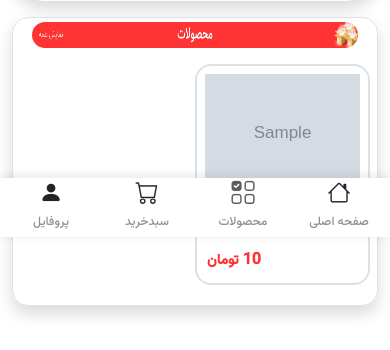
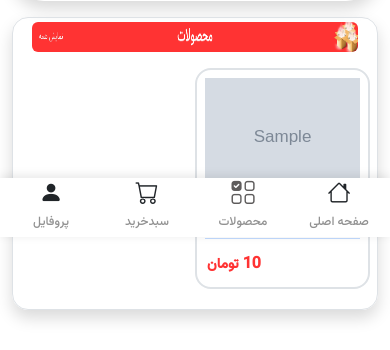
Before and after one commit to kiarashshahedi/OnlineShop-ArvanServer, a Django app: template products/templates/products/home-product-list.html in a window 390 px wide. Shown: the part 607-957 px from the top of the page. Run offline with Django 5.2, Linux system fonts and the light colour scheme; the template is opened without the code that fills it: most values are stand-ins (such as "Sample title", 1, 10 or a date in 2020); grey boxes marked "Sample" are stand-in pictures.

Commit message:
All Photo product

```diff
--- a/products/templates/products/home-product-list.html
+++ b/products/templates/products/home-product-list.html
@@ -124,10 +124,10 @@
     <!-- HEAD PIC OF ALL PRODUCTS -->
     <div class="row p-1">
         <a href="{% url 'all_products' %}" class="col-12">
-            <img class="img-fluid rounded-5 d-none d-md-block" src="{% static 'products/img/kala.png' %}" alt="">
+            <img class="img-fluid rounded-2 d-none d-md-block w-100" src="{% static 'products/img/kala.png' %}" alt="">
         </a>
         <a href="{% url 'all_products' %}" class="col-12">
-            <img class="img-fluid rounded-5 d-block d-md-none" style="height: 26px;" src="{% static 'products/img/kala.png' %}" alt="">
+            <img class="img-fluid rounded-2 d-block d-md-none w-100" style="height: 30px;" src="{% static 'products/img/kala.png' %}" alt="">
         </a>
 
         <!-- BOX ALL PRODUCTS -->
```
